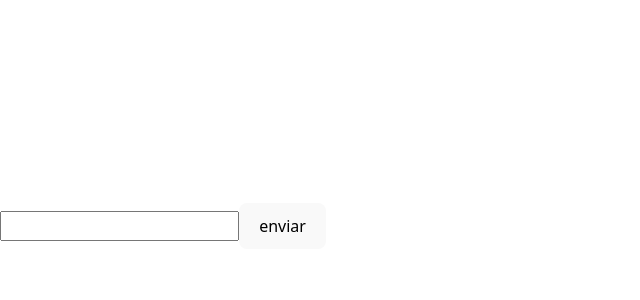
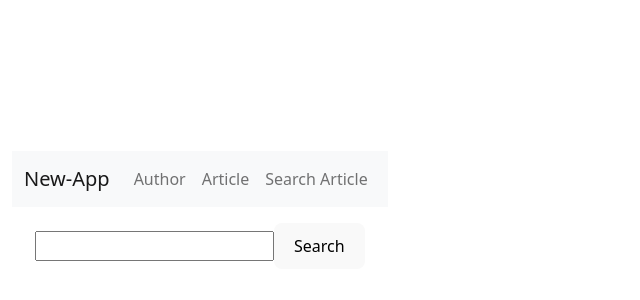
Before and after one commit to santy-ramirez/Api-new-react-and-spring, a React (Vite) app: page /search in a window 1280 px wide. Shown: the part 174-474 px from the top of the page, without its empty margins (0-640 px from the left). Built offline with nearby package versions, Linux system fonts and the light colour scheme.

Commit message:
C004 add styles with bootstrap

```diff
--- a/src/App.css
+++ b/src/App.css
@@ -2,3 +2,7 @@
 .hero__image{
     width: 100%;
   }
+  .search{
+    margin: 1rem;
+    text-align: center;
+  }
--- a/src/component/Article/FormArticle.jsx
+++ b/src/component/Article/FormArticle.jsx
@@ -2,6 +2,12 @@ import React from 'react';
 import { useRef } from 'react';
 import { useState, useEfect } from 'react';
 import ArticleService from '../../service/ArticleService';
+
+import Button from 'react-bootstrap/Button';
+import Form from 'react-bootstrap/Form';
+import { Container } from 'react-bootstrap';
+
+
 const initialState = {
     "title": "",
     "description": " ",
@@ -64,61 +70,89 @@ function FormArticle(props) {
 
 
     return (
+        <Container>
             <div>
                 <h1>form the Article</h1>
                 <div>
-                <input
+                    <Form>
+                        <Form.Group className="mb-3">
+                            <Form.Label>Title
+                                <input className='form-control'
                                     placeholder='enter name author'
                                     name='title'
                                     type="text"
                                     onChange={handleInputChange}
                                     value={article.title}
                                 ></input>
-                <br />
-                <input
+                            </Form.Label>
+                        </Form.Group>
+                        <Form.Group className="mb-3">
+                            <Form.Label>description
+                                <input className='form-control'
                                     placeholder='enter name author'
                                     name='description'
                                     type="text"
                                     onChange={handleInputChange}
                                     value={article.description}
                                 ></input>
-                <br />
-                <input
+                            </Form.Label>
+                        </Form.Group>
+                        <Form.Group className="mb-3">
+                            <Form.Label>Url
+                                <input className='form-control'
                                     placeholder='enter name author'
                                     name='url'
                                     type="text"
                                     onChange={handleInputChange}
                                     value={article.url}
                                 ></input>
-                <br />
-                <input
+                            </Form.Label>
+                        </Form.Group>
+                        <Form.Group className="mb-3">
+                            <Form.Label> UrlToImage
+                                <input className='form-control'
                                     placeholder='enter name author'
                                     name='urlToImage'
                                     type="text"
                                     onChange={handleInputChange}
                                     value={article.urlToImage}
                                 ></input>
-                <br />
-                <textarea
+                            </Form.Label>
+                        </Form.Group>
+
+                        <Form.Group className="mb-3">
+                            <Form.Label>
+                                <textarea className='form-control'
                                     name="content"
                                     placeholder="content article"
                                     onChange={handleInputChange}
                                     value={article.content}
                                 ></textarea>
-                <br />
-                <input
+                            </Form.Label>
+                        </Form.Group>
+
+                        <Form.Group className="mb-3">
+                            <Form.Label>
+                                <input className='form-control'
                                     name='published'
                                     type="checkbox"
                                     onChange={handleInputChange}
                                     // ref={inputPublished}
                                     value={article.content}
                                 ></input>
-                <br />
-                <button
+                            </Form.Label>
+                        </Form.Group>
+
+                        <Form.Group className="mb-3">
+                            <Button
                                 onClick={saveArticle}
-                >enviar</button>
+                            >enviar</Button>
+                        </Form.Group>
+                    </Form>
                 </div>
-        </div>
+            </div >
+        </Container>
+
     );
 }
 
--- a/src/component/Article/Search.jsx
+++ b/src/component/Article/Search.jsx
@@ -1,6 +1,12 @@
 import React from 'react';
 import { useEfect, useState, useRef } from "react"
 import ArticleService from '../../service/ArticleService';
+
+import Container from 'react-bootstrap/Container';
+import Row from 'react-bootstrap/Row';
+import Col from 'react-bootstrap/Col';
+import NavComponent from '../../pages/NavComponent';
+
 function Search(props) {
 
     const [word, setWord] = useState("");
@@ -30,17 +36,34 @@ function Search(props) {
     }
 
     return (
+        <Container>
+            <NavComponent />
+            <div >
+                <Row  >
                     <div>
-            <form onSubmit={searchQuery}>
+                        <form className='search' onSubmit={searchQuery}>
                             <input type='text' value={word} onChange={heandleOnchage} ></input>
-                <button>enviar</button>
+                            <button>Search</button>
                         </form>
+                    </div>
+                </Row>
+                <Row>
+                    <ul>
                         {
-                results.map(a => <p>{a.title}</p>
+                            results.map(a =>
+                                <div className='item-list' key={a.title} >
+                                    <h4>{a.title}</h4>
+                                    <p>{a.description} </p>
+                                    <img width='400px' height='100px' src={a.image} />
+                                </div>
                             )
 
                         }
-        </div>
+                    </ul>
+
+                </Row>
+            </div >
+        </Container >
     );
 }
 
--- a/src/component/Author/FormAuthor.jsx
+++ b/src/component/Author/FormAuthor.jsx
@@ -1,6 +1,9 @@
 import React from 'react';
 import { useState } from 'react';
+import { Form, Button, Container } from 'react-bootstrap';
 import AuthorService from '../../service/AuthorService';
+
+
 
 const initialState = {
     "name": "",
@@ -43,40 +46,54 @@ function FormAuthor() {
 
 
     return (
+        <Container>
             <div>
-            hola form
+
 
                 <div>
-                <input
+                    <Form>
+                        <Form.Group>
+                            <Form.Label>name
+                                <input className='form-control'
                                     placeholder='enter name author'
                                     name='name'
                                     type="text"
                                     onChange={handleInputChange}
                                     value={author.name}
                                 ></input>
-                <br />
-                <input
+                            </Form.Label>
+                        </Form.Group>
+                        <Form.Group>
+                            <Form.Label> lasname
+                                <input className='form-control'
                                     placeholder='enter lastname author'
                                     name='lastname'
                                     type="text"
                                     onChange={handleInputChange}
                                     value={author.lastname}
                                 ></input>
-                <br />
-                <input
+                            </Form.Label>
+                        </Form.Group>
+                        <Form.Label>
+                            <Form.Label> fullName
+                                <input className='form-control'
                                     placeholder='enter fullname author'
                                     name='fullName'
                                     type="text"
                                     onChange={handleInputChange}
                                     value={author.fullName}
                                 ></input>
+                            </Form.Label>
+                        </Form.Label>
                         <br />
-                <button
+                        <Button
                             onClick={saveAuthor}
-                >enviar</button>
+                        >enviar</Button>
+                    </Form>
                 </div>
 
             </div>
+        </Container>
     );
 }
 
--- a/src/pages/NavComponent.jsx
+++ b/src/pages/NavComponent.jsx
@@ -14,6 +14,7 @@ function NavComponent(props) {
                     <Nav className="me-auto">
                         <Nav.Link href="author">Author</Nav.Link>
                         <Nav.Link href="article">Article</Nav.Link>
+                        <Nav.Link href="search">Search Article</Nav.Link>
                     </Nav>
                 </Navbar.Collapse>
             </Container>
```
Lines whose indentation alone changed are shown as unchanged.
